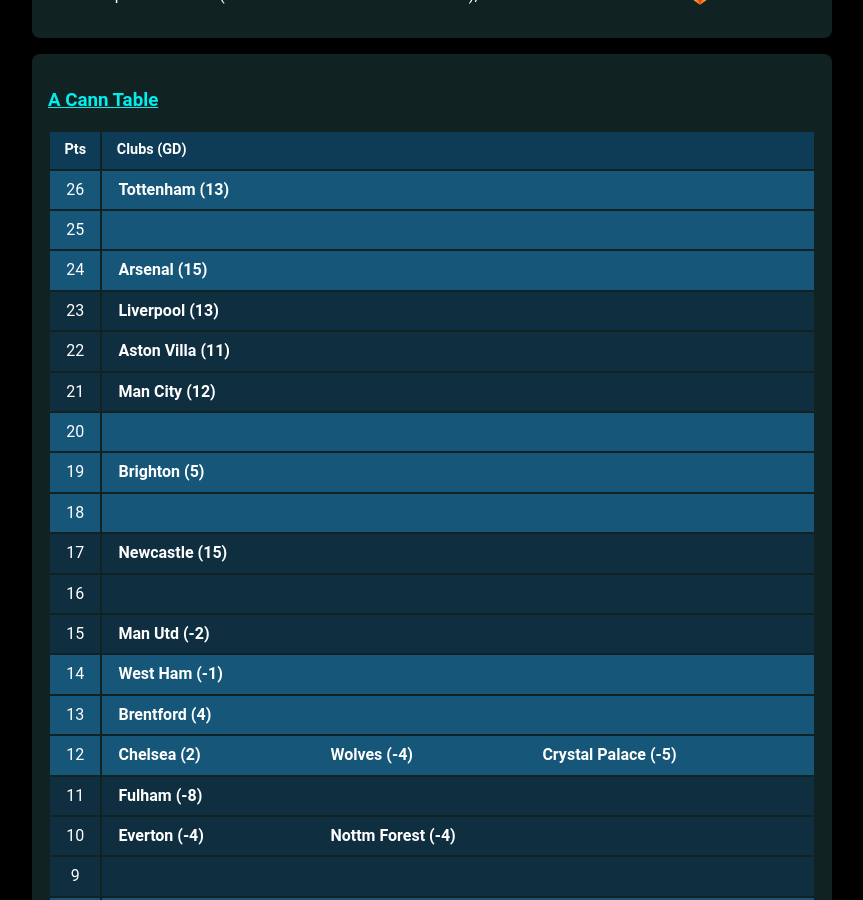
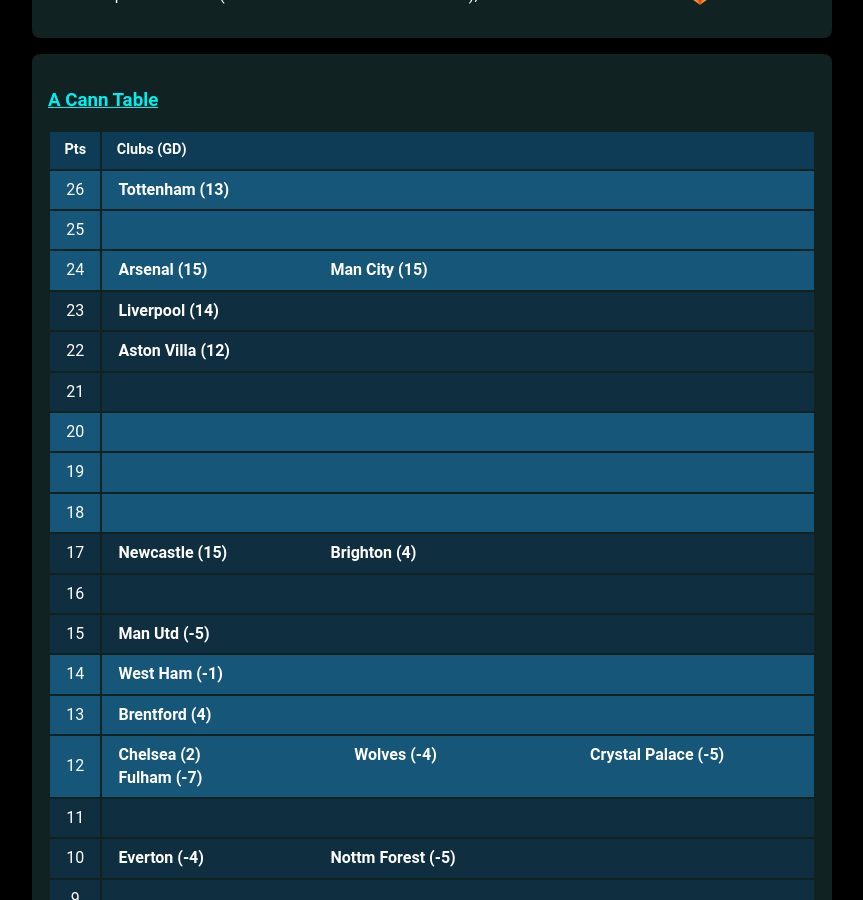
Before and after one commit to muru/muru.github.io, a Jekyll site: the page built from resources.md, in a window 1280 px wide and 900 px high, scrolled down 1315 px. Shown: the whole window, without its empty margins (208-1071 px from the left). Built offline with Jekyll 4.4.1, drawn with Linux system fonts in a browser that asks for light colours; some web fonts are replaced; some of the changed text lies outside the part shown.

Commit message:
updated cann-table: Tue 31 Oct 11:03:42 JST 2023

```diff
--- a/cann-table.html
+++ b/cann-table.html
@@ -15,24 +15,24 @@
 		<td class="cann-point"> 24 </td>
 		<td class="cann-clubs">
 			<span class="club-name"> Arsenal (15) </span>
+			<span class="club-name"> Man City (15) </span>
 		</td>
  	</tr>
 	<tr class="cann-row-2">
 		<td class="cann-point"> 23 </td>
 		<td class="cann-clubs">
-			<span class="club-name"> Liverpool (13) </span>
+			<span class="club-name"> Liverpool (14) </span>
 		</td>
  	</tr>
 	<tr class="cann-row-2">
 		<td class="cann-point"> 22 </td>
 		<td class="cann-clubs">
-			<span class="club-name"> Aston Villa (11) </span>
+			<span class="club-name"> Aston Villa (12) </span>
 		</td>
  	</tr>
 	<tr class="cann-row-2">
 		<td class="cann-point"> 21 </td>
 		<td class="cann-clubs">
-			<span class="club-name"> Man City (12) </span>
 		</td>
  	</tr>
 	<tr class="cann-row-1">
@@ -43,7 +43,6 @@
 	<tr class="cann-row-1">
 		<td class="cann-point"> 19 </td>
 		<td class="cann-clubs">
-			<span class="club-name"> Brighton (5) </span>
 		</td>
  	</tr>
 	<tr class="cann-row-1">
@@ -55,6 +54,7 @@
 		<td class="cann-point"> 17 </td>
 		<td class="cann-clubs">
 			<span class="club-name"> Newcastle (15) </span>
+			<span class="club-name"> Brighton (4) </span>
 		</td>
  	</tr>
 	<tr class="cann-row-2">
@@ -65,7 +65,7 @@
 	<tr class="cann-row-2">
 		<td class="cann-point"> 15 </td>
 		<td class="cann-clubs">
-			<span class="club-name"> Man Utd (-2) </span>
+			<span class="club-name"> Man Utd (-5) </span>
 		</td>
  	</tr>
 	<tr class="cann-row-1">
@@ -86,19 +86,19 @@
 			<span class="club-name"> Chelsea (2) </span>
 			<span class="club-name"> Wolves (-4) </span>
 			<span class="club-name"> Crystal Palace (-5) </span>
+			<span class="club-name"> Fulham (-7) </span>
 		</td>
  	</tr>
 	<tr class="cann-row-2">
 		<td class="cann-point"> 11 </td>
 		<td class="cann-clubs">
-			<span class="club-name"> Fulham (-8) </span>
 		</td>
  	</tr>
 	<tr class="cann-row-2">
 		<td class="cann-point"> 10 </td>
 		<td class="cann-clubs">
 			<span class="club-name"> Everton (-4) </span>
-			<span class="club-name"> Nottm Forest (-4) </span>
+			<span class="club-name"> Nottm Forest (-5) </span>
 		</td>
  	</tr>
 	<tr class="cann-row-2">
@@ -125,7 +125,7 @@
 	<tr class="cann-row-2">
 		<td class="cann-point"> 5 </td>
 		<td class="cann-clubs">
-			<span class="club-name"> Luton (-10) </span>
+			<span class="club-name"> Luton (-11) </span>
 		</td>
  	</tr>
 	<tr class="cann-row-2">
```
Also changed, not shown: other parts of cann-table.html (+1 -1 lines).
